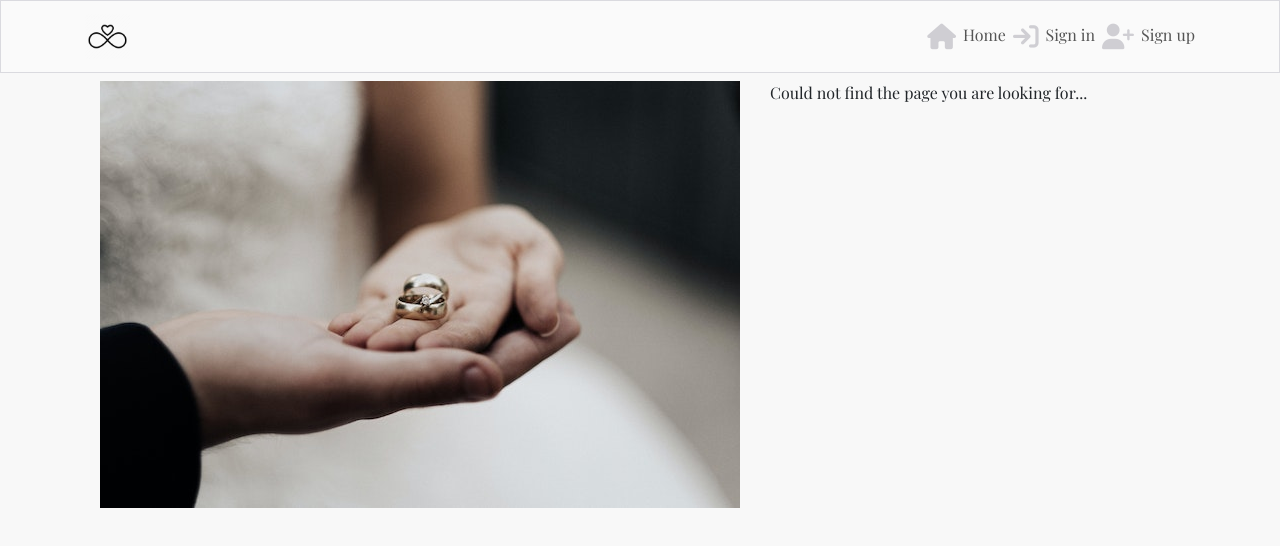
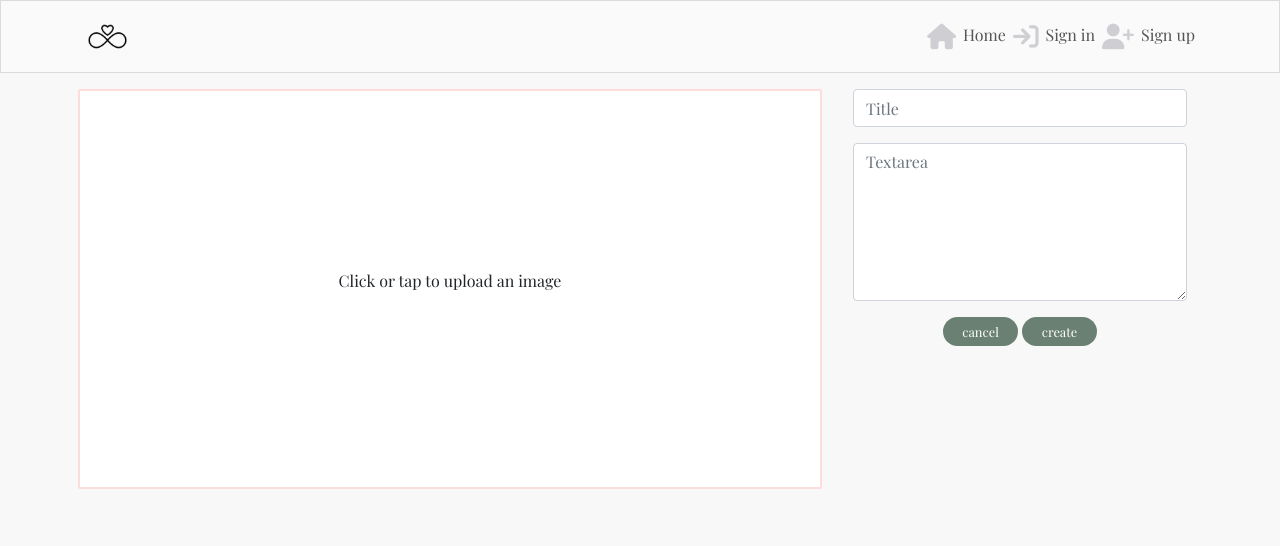
Before and after one commit to Myekman/my-wedding, a React (Create React App) app in the folder frontend/: page /posts/create in a window 1280 px wide. Shown: the top 546 px of the page. Built offline with nearby package versions, Linux system fonts and the light colour scheme; no server answers.

Commit message:
add code to PostCreateForm to creating a post and upload images

```diff
--- a/frontend/src/App.js
+++ b/frontend/src/App.js
@@ -6,6 +6,7 @@ from './components/NotFound';
 import { Route, Switch } from "react-router-dom";
 import SignUpForm from './pages/auth/SignupForm';
 import SigninForm from './pages/auth/SigninForm';
+import PostCreateForm from './pages/posts/PostCreateForm';
 // import "./api/axiosDefaults";
 
 function App() {
@@ -17,6 +18,7 @@ function App() {
               <Route exact path="/" render={() => <h1>Home page</h1>} />
               <Route exact path="/signin" render={() => <SigninForm />} />
               <Route exact path="/signup" render={() => <SignUpForm />} />
+              <Route exact path="/posts/create" render={() => <PostCreateForm />} />
               <Route render = {() => <NotFound/>} />
             </Switch>
           </Container>
--- /dev/null
+++ b/frontend/src/components/Asset.js
@@ -0,0 +1,15 @@
+import React from "react";
+import { Spinner } from "react-bootstrap";
+import styles from "../styles/Asset.module.css";
+
+const Asset = ({ spinner, src, message }) => {
+  return (
+    <div className={`${styles.Asset} p-4`}>
+      {spinner && <Spinner animation="border" />}
+      {src && <img src={src} alt={message} />}
+      {message && <p className="mt-4">{message}</p>}
+    </div>
+  );
+};
+
+export default Asset;
--- /dev/null
+++ b/frontend/src/pages/posts/PostCreateForm.js
@@ -0,0 +1,137 @@
+import React, { useState } from "react";
+
+import Form from "react-bootstrap/Form";
+import Button from "react-bootstrap/Button";
+import Row from "react-bootstrap/Row";
+import Col from "react-bootstrap/Col";
+import Container from "react-bootstrap/Container";
+
+// import Upload from "../../assets/logo.png";
+
+import styles from "../../styles/PostCreateEditForm.module.css";
+import appStyles from "../../App.module.css";
+import btnStyles from "../../styles/Button.module.css";
+import Asset from "../../components/Asset";
+import { Image } from "react-bootstrap";
+
+function PostCreateForm() {
+
+  const [errors, setErrors] = useState({});
+
+  const [postData, setPostData] = useState({
+    title: "",
+    content: "",
+    image: "",
+  });
+  const { title, content, image } = postData;
+
+  const handleChange = (event) => {
+    setPostData({
+      ...postData,
+      [event.target.name]: event.target.value,
+    });
+  };
+
+  const handleChangeImage = (event) => {
+    if (event.target.files.length) {
+      URL.revokeObjectURL(image);
+      setPostData({
+        ...postData,
+        image: URL.createObjectURL(event.target.files[0]),
+      });
+    }
+  };
+
+  const textFields = (
+    <div className="text-center">
+      <Form.Group>
+        <Form.Label className="d-none">Title</Form.Label>
+        <Form.Control
+          placeholder="Title"
+          type="text"
+          name="title"
+          value={title}
+          onChange={handleChange}
+      />
+      </Form.Group>
+      <Form.Group>
+        <Form.Label className="d-none">Content</Form.Label>
+        <Form.Control
+          placeholder="Textarea"
+          as="textarea"
+          rows={6}
+          name="content"
+          value={content}
+          onChange={handleChange}
+        />
+      </Form.Group>
+
+      <Button
+        className={`${btnStyles.Button} ${btnStyles.Green}`}
+        onClick={() => {}}
+      >
+        cancel
+      </Button>
+      <Button className={`${btnStyles.Button} ${btnStyles.Green}`} type="submit">
+        create
+      </Button>
+
+    </div>
+  );
+
+  return (
+    <Form>
+      <Row>
+        <Col className="py-2 p-0 p-md-2" md={7} lg={8}>
+          <Container
+            className={`${styles.Container} d-flex flex-column justify-content-center`}
+          >
+            <Form.Group className="text-center">
+                {image ? (
+                    <>
+                    <figure>
+                        <Image className={appStyles.Image} src={image} rounded />
+                    </figure>
+                    <div>
+                        <Form.Label
+                        className={`${btnStyles.Button} ${btnStyles.Green} btn`}
+                        htmlFor="image-upload"
+                        >
+                        Change the image
+                        </Form.Label>
+                    </div>
+                    </>
+                ) : (
+                    <Form.Label
+                    className="d-flex justify-content-center"
+                    htmlFor="image-upload"
+                    >
+                    <Asset
+                    // src={Upload}
+                    message="Click or tap to upload an image"
+                    />
+                    </Form.Label>
+                )}
+
+                <Form.File
+                id="image-upload"
+                accept="image/*"
+                onChange={handleChangeImage}
+              />
+
+            </Form.Group>
+            {/* display the textfields under the image in smaller screens */}
+            <div className="d-md-none">{textFields}</div>
+          </Container>
+        </Col>
+
+        {/* display the textfields beside the image in smaller screens */}
+        <Col md={5} lg={4} className="d-none d-md-block p-0 p-md-2">
+          <Container>{textFields}</Container>
+        </Col>
+      </Row>
+    </Form>
+  );
+}
+
+export default PostCreateForm;
--- /dev/null
+++ b/frontend/src/styles/Asset.module.css
@@ -0,0 +1,7 @@
+.Asset {
+    display: flex;
+    flex-direction: column;
+    justify-content: center;
+    align-items: center;
+    min-height: 120px;
+  }
--- a/frontend/src/styles/Button.module.css
+++ b/frontend/src/styles/Button.module.css
@@ -32,7 +32,7 @@
     width: 100%;
   }
 
-  .Blue,
+  .Green,
   .BlueOutline:hover,
   .Bright:hover {
     background-color: #6A8072;
--- /dev/null
+++ b/frontend/src/styles/PostCreateEditForm.module.css
@@ -0,0 +1,6 @@
+.Container {
+    min-height: 400px;
+    background-color: #ffffff;
+    border-radius: 2px;
+    border: 2px solid #FFDCDC;
+  }
```
